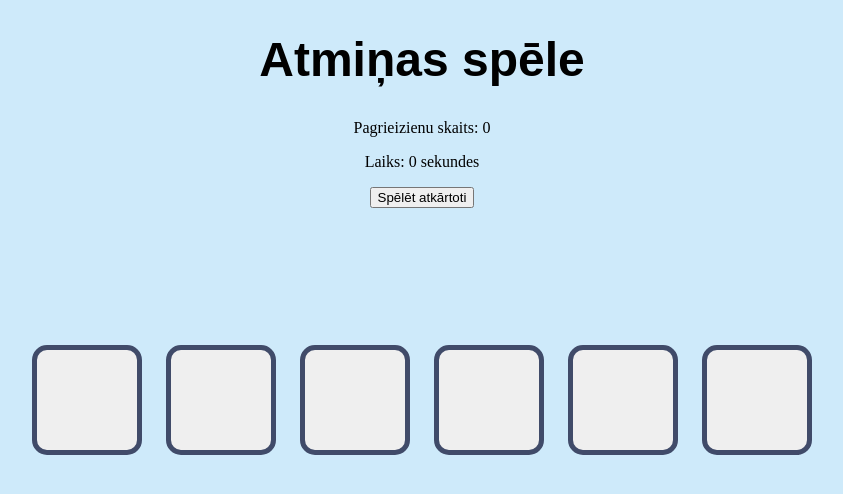
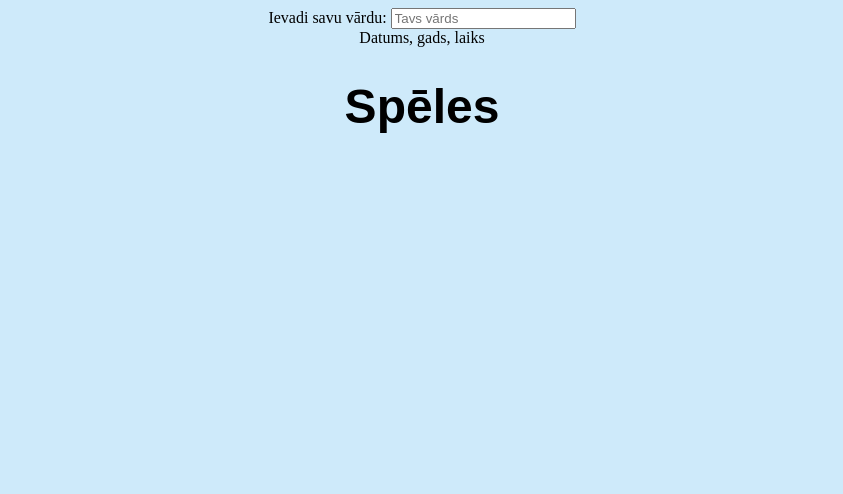
Before and after one commit to lulu1119/Projekts_Luize_Marija, a plain HTML site: page Projekts_Luize_Marija/index.html in a window 1280 px wide. Shown: the whole page, without its empty margins (218-1061 px from the left). Drawn offline with Linux system fonts and the light colour scheme.

Commit message:
Update index.html

```diff
--- a/Projekts_Luize_Marija/index.html
+++ b/Projekts_Luize_Marija/index.html
@@ -1,30 +1,35 @@
 <!DOCTYPE html>
 <html lang="lv">
 <head>
-    <meta charset="UTF-8">
-    <meta name="viewport" content="width=device-width, initial-scale=1.0">
-    <title>Spēle</title>
-    <link rel="stylesheet" href="style.css">
+  <meta charset="UTF-8">
+  <title>Spēles</title>
+  <link rel="stylesheet" href="style.css">
 </head>
 <body>
-    <div class="container">
-        <h1>Atmiņas spēle</h1>
-        <p>Pagrieizienu skaits: <span id="moves">0</span>
-        <p>Laiks: <span id="timer">0</span> sekundes</p>
-        <div id="gameBoard"></div>
-        <button id="restart">Spēlēt atkārtoti</button>
+  <div class="header">
+    <div class="input-box">
+      <label for="userName">Ievadi savu vārdu:</label>
+      <input type="text" id="userName" placeholder="Tavs vārds">
     </div>
+    <div class="datetime">
+      <span id="dateTime">Datums, gads, laiks</span>
+    </div>
+  </div>
+
+  <h1>Spēles</h1>
 
 
-    <div class="set">
-        <button class="w drum"></button>
-        <button class="a drum"></button>
-        <button class="s drum"></button>
-        <button class="d drum"></button>
-        <button class="j drum"></button>
-        <button class="k drum"></button>
-      </div>
+  <h2 id="question" style="display: none;">(ievadītais vārds), vai gribi uzspēlēt atmiņas spēli?</h2>
 
-    <script src="script.js"></script>
+<div class="radio-group" id="radioGroup" style="display: none;">
+  <label><input type="radio" name="choice" value="no"> Nē</label>
+  <label><input type="radio" name="choice" value="yes"> Jā</label>
+</div>
+
+<button onclick="saktSpeli()" id="startButton" style="display: none;">Sākt spēli</button>
+
+
+
+  <script src="script.js"></script>
 </body>
 </html>
```
